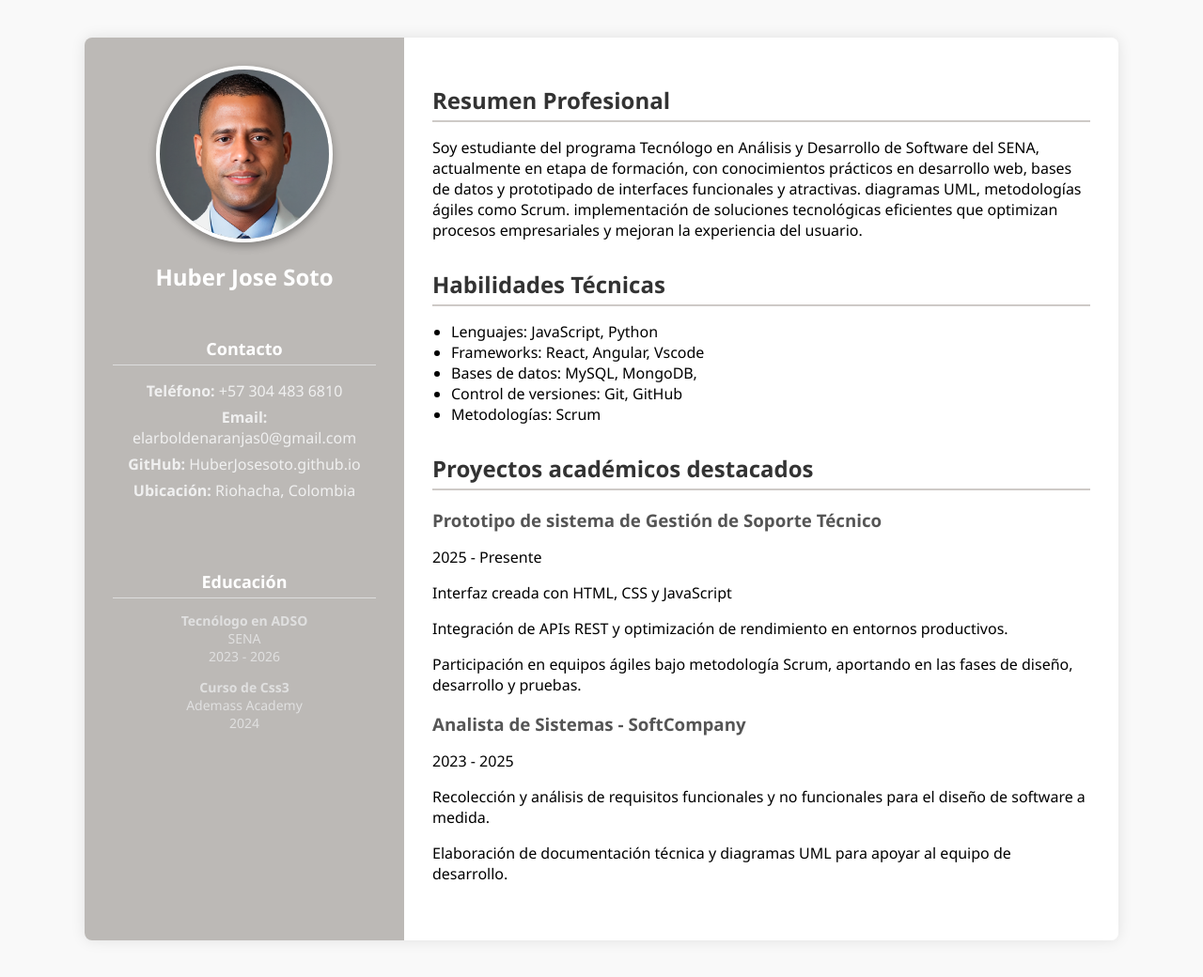
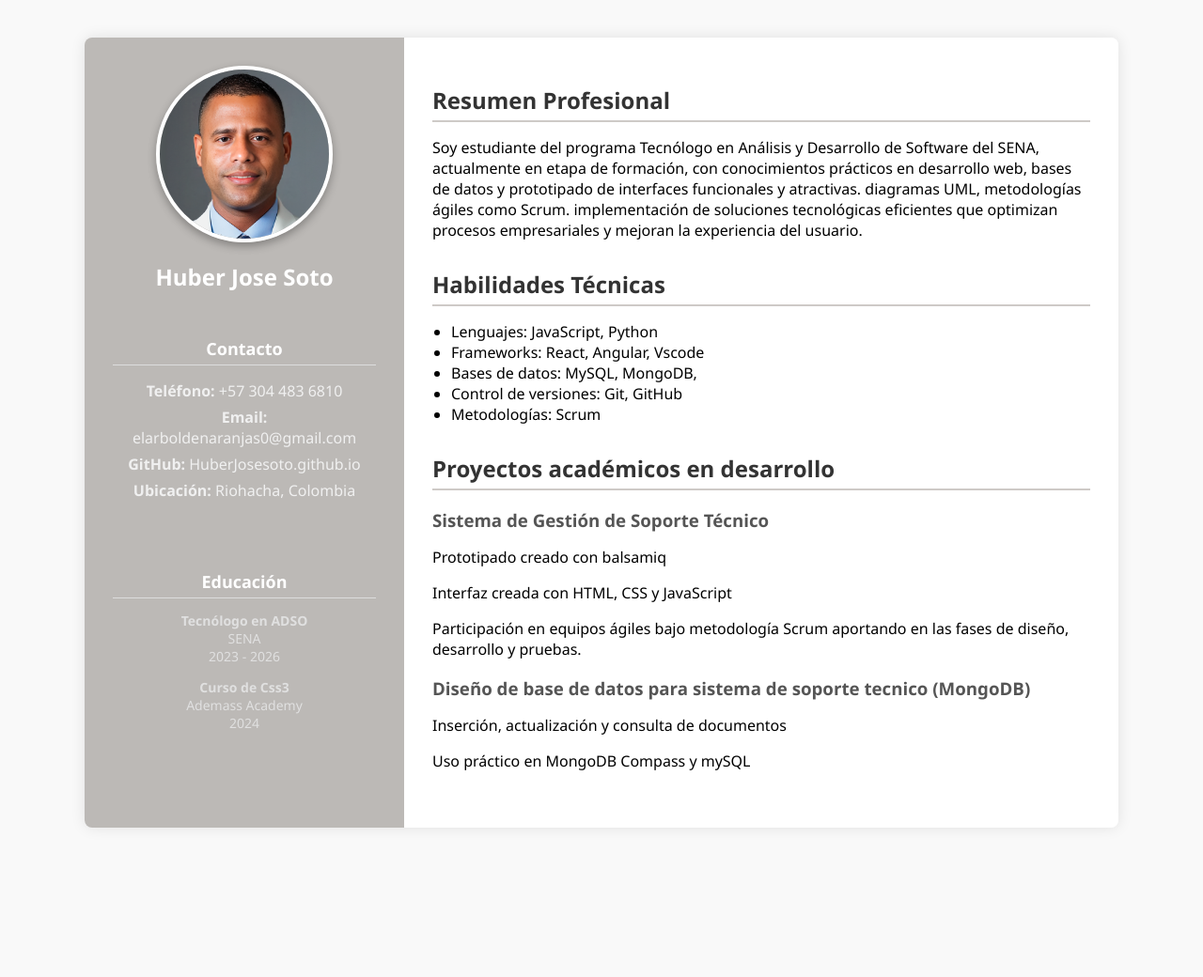
Before and after one commit to Huberjosesoto/HuberJosesoto.github.io, a plain HTML site: page index.html in a window 1280 px wide. Shown: the whole page at 94% size. After the commit the page ends 921 px from the top, so only its background shows below. Drawn offline with Linux system fonts and the light colour scheme.

Commit message:
Update index.html

```diff
--- a/index.html
+++ b/index.html
@@ -60,19 +60,18 @@
       </section>
 
       <section class="section">
-        <h2>Proyectos académicos destacados</h2>
-        <h3>Prototipo de sistema de Gestión de Soporte Técnico</h3>
-        <p>2025 - Presente</p>
+        <h2>Proyectos académicos en desarrollo</h2>
+        <h3>Sistema de Gestión de Soporte Técnico</h3>
+        <p>Prototipado creado con balsamiq</p>
         <p>Interfaz creada con HTML, CSS y JavaScript</p>
-        <p>Integración de APIs REST y optimización de rendimiento en entornos productivos. </p>
-        <p>Participación en equipos ágiles bajo metodología Scrum, aportando en las fases de diseño, desarrollo y pruebas. </p>
+        <p>Participación en equipos ágiles bajo metodología Scrum
+           aportando en las fases de diseño, desarrollo y pruebas. </p>
 
 
 
-        <h3>Analista de Sistemas - SoftCompany</h3>
-        <p>2023 - 2025</p>
-        <p>Recolección y análisis de requisitos  funcionales y no funcionales para el diseño de software a medida.</p>
-        <p>Elaboración de documentación técnica y diagramas UML para apoyar al equipo de desarrollo.</p>
+        <h3>Diseño de base de datos para sistema de soporte tecnico (MongoDB)</h3>
+        <p>Inserción, actualización y consulta de documentos</p>
+        <p>Uso práctico en MongoDB Compass y mySQL</p>
       </section>
     </main>
   </div>
```
